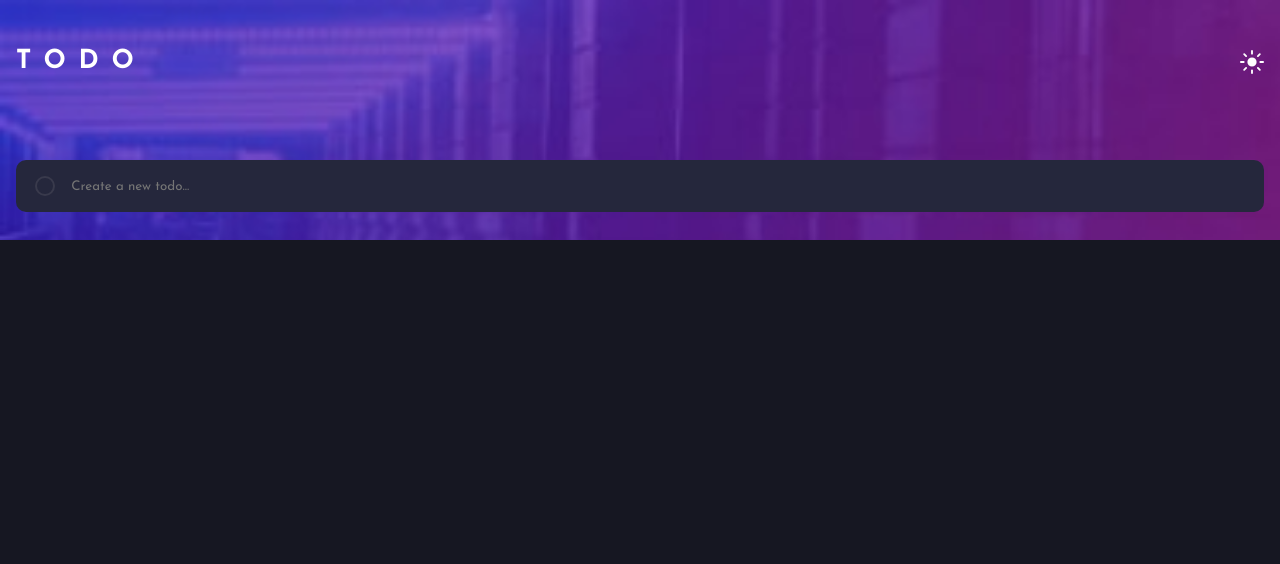
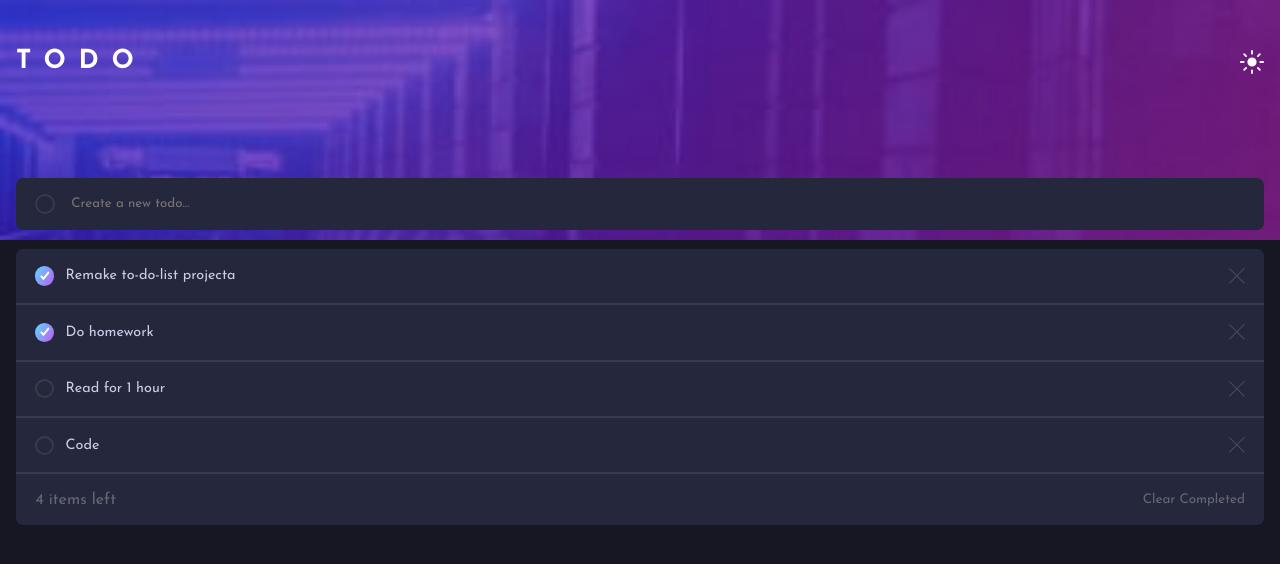
Before and after one commit to Diounata/to-do-app, a Next.js app: page / in a window 1280 px wide. Shown: the top 564 px of the page. Built offline with nearby package versions, Linux system fonts and the light colour scheme.

Commit message:
Chore: add task component

```diff
--- a/src/Components/AddTask/index.tsx
+++ b/src/Components/AddTask/index.tsx
@@ -4,10 +4,10 @@ import { Input } from '../Input';
 
 export function AddTask() {
   return (
-    <div className={styles.addTaskContainer}>
+    <section className={styles.addTaskContainer}>
       <div></div>
 
       <Input placeholder="Create a new todo..." />
-    </div>
+    </section>
   );
 }
--- a/src/Components/AddTask/styles.module.scss
+++ b/src/Components/AddTask/styles.module.scss
@@ -3,7 +3,7 @@
   align-items: center;
   gap: 1rem;
 
-  border-radius: 10px;
+  border-radius: 7px;
   background: var(--section-bg);
 
   > div {
--- a/src/Components/Main/index.tsx
+++ b/src/Components/Main/index.tsx
@@ -1,10 +1,21 @@
+import styles from './styles.module.scss';
+
 import { AddTask } from '../AddTask';
-import styles from './styles.module.scss';
+import { Tasks } from '../Tasks';
 
 export function Main() {
   return (
     <main className={styles.mainContainer}>
       <AddTask />
+
+      <section className={styles.tasksComponent}>
+        <Tasks />
+
+        <footer>
+          <div>4 items left</div>
+          <button>Clear Completed</button>
+        </footer>
+      </section>
     </main>
   );
 }
--- a/src/Components/Main/styles.module.scss
+++ b/src/Components/Main/styles.module.scss
@@ -1,10 +1,31 @@
 .mainContainer {
   display: grid;
   grid-template-columns: 1fr;
-  gap: 1rem;
+  gap: 1.2rem;
 
   position: relative;
   top: -80px;
 
-  margin: 0 1rem;
+  margin: 1.1rem 1rem;
+
+  .tasksComponent {
+    border-radius: 7px;
+    background: var(--section-bg);
+
+    footer {
+      width: 100%;
+      padding: 1.1rem 1.2rem;
+
+      display: flex;
+      align-items: center;
+      justify-content: space-between;
+
+      filter: brightness(50%);
+
+      button {
+        background: inherit;
+        border: none;
+      }
+    }
+  }
 }
--- /dev/null
+++ b/src/Components/Tasks/index.tsx
@@ -0,0 +1,41 @@
+import Image from 'next/image';
+import styles from './styles.module.scss';
+
+export function Tasks() {
+  const tasks = [
+    {
+      name: 'Remake to-do-list projecta',
+      isDone: true,
+    },
+    {
+      name: 'Do homework',
+      isDone: true,
+    },
+    {
+      name: 'Read for 1 hour',
+      isDone: false,
+    },
+    {
+      name: 'Code',
+      isDone: false,
+    },
+  ];
+
+  return (
+    <div className={styles.tasksContainer}>
+      {tasks.map(({ name, isDone }, key) => (
+        <article key={key}>
+          <div className={isDone ? styles.selected : ''}>
+            {isDone && <Image src="/icon-check.svg" width="10px" height="10px" alt="Done" />}
+          </div>
+
+          <span title={name}>{name}</span>
+
+          <button>
+            <Image src="/icon-cross.svg" width="16px" height="16px" alt="Delete" title="Delete" />
+          </button>
+        </article>
+      ))}
+    </div>
+  );
+}
--- /dev/null
+++ b/src/Components/Tasks/styles.module.scss
@@ -0,0 +1,52 @@
+.tasksContainer {
+  display: flex;
+  flex-direction: column;
+
+  article {
+    display: grid;
+    grid-template-columns: auto 1fr auto;
+    align-items: center;
+    gap: 0.7rem;
+
+    border-bottom: 2px solid var(--section-shadow);
+
+    padding: 1.1rem 1.2rem;
+
+    > div {
+      width: 1.2rem;
+      height: 1.2rem;
+
+      border: 2px solid var(--section-shadow);
+      border-radius: 50px;
+
+      display: grid;
+      place-items: center;
+    }
+
+    span {
+      display: inline-block;
+      text-overflow: ellipsis;
+      white-space: nowrap;
+      overflow: hidden;
+
+      font-size: 0.9em;
+    }
+
+    button {
+      display: grid;
+      place-items: center;
+
+      background: inherit;
+      border: none;
+    }
+  }
+}
+
+.selected {
+  background: linear-gradient(120deg, #57ddff, #c058f3);
+  border: none !important;
+
+  > div {
+    position: relative;
+  }
+}
--- a/src/styles/main.scss
+++ b/src/styles/main.scss
@@ -9,7 +9,7 @@
 
 :root {
   --bright-blue: hsl(220, 98%, 61%);
-  --check-bg: linear-gradient hsl(192, 100%, 67%) to hsl(280, 87%, 65%);
+  --check-bg: linear-gradient(hsl(192, 100%, 67%) to hsl(280, 87%, 65%));
 
   .dark {
     --body-bg: hsl(235, 21%, 11%);
```
